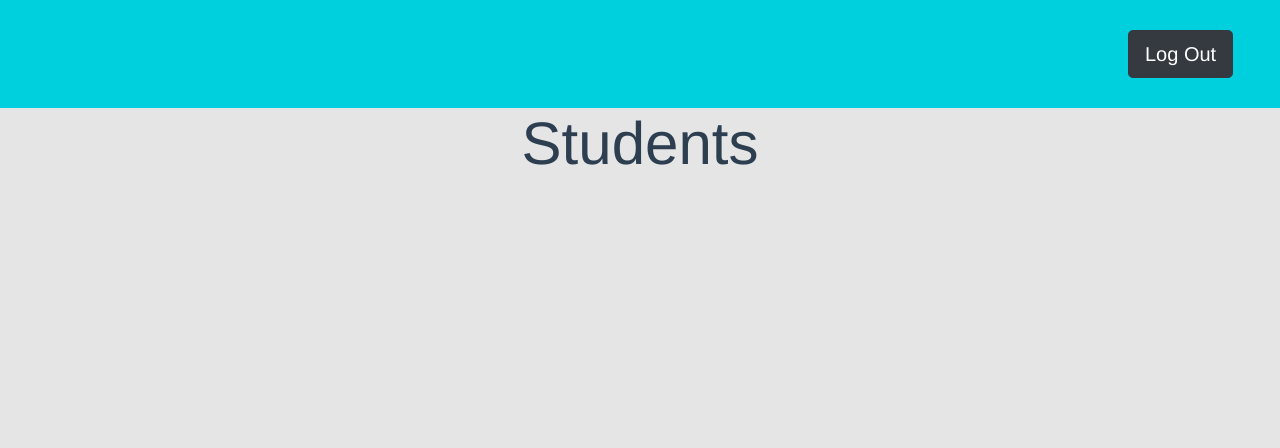
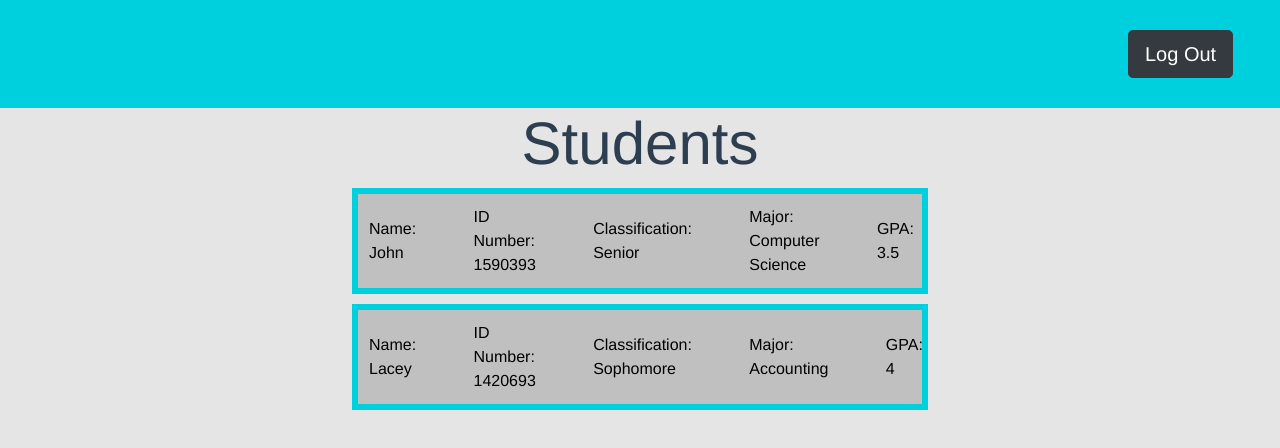
Before and after one commit to tylerdavidjoy/SEIV-Project2-Vue, a Vue app: page /students in a window 1280 px wide. Shown: the top 448 px of the page. Built offline with nearby package versions, Linux system fonts and the light colour scheme.

Commit message:
student list shows students and buttons go profile

```diff
--- a/src/components/StudentList.vue
+++ b/src/components/StudentList.vue
@@ -18,15 +18,19 @@
       <button v-on:click="addNew(true)" style="width:4%; height: 25px; margin:10px;"> Add +</button>
     </div>
     -->
-
     <div v-for="(data,index) in students" :key='index'>
-      <button class="list" v-on:click="view(data.Student_ID)">
+      <button class="list" v-on:click="view(data)">
         <tbody>
           <tr>
-            <td class="list-content-large">{{data.Student_Name}}</td>
-            <td></td>
+            <td class="list-content-small">Name: {{data.Student_Name}}</td>
             <td style="color:#C0C0C0">______</td>
-            <td class="list-content-small">Credits: {{data.Course_Credit}}</td>
+            <td class="list-content-small">ID Number: {{data.Student_ID}}</td>
+            <td style="color:#C0C0C0">______</td>
+            <td class="list-content-small">Classification: {{data.Student_Classification}}</td>
+            <td style="color:#C0C0C0">______</td>
+            <td class="list-content-small">Major: {{data.Student_Major}}</td>
+            <td style="color:#C0C0C0">______</td>
+            <td class="list-content-small">GPA: {{data.Student_GPA}}</td>
           </tr>
         </tbody>
       </button>
@@ -40,16 +44,38 @@ export default {
   name: "Students",
   data() {
     return {
-      students: [],
+      students: [
+        {
+          Student_Name:"John",
+          Student_ID:1590393,
+          Student_Advisor:"Dr. Doe",
+          Student_Hours_Taken:98,
+          Student_GPA:3.5,
+          Student_Classification:"Senior",
+          Student_Hours_To_Graduate:32,
+          Student_Major:"Computer Science",
+        },
+        {
+          Student_Name:"Lacey",
+          Student_ID:1420693,
+          Student_Advisor:"Dr. Doe",
+          Student_Hours_Taken:32,
+          Student_GPA:4.0,
+          Student_Classification:"Sophomore",
+          Student_Hours_To_Graduate:98,
+          Student_Major:"Accounting",
+        }
+      ],
         hover: false,
         search: "",
         selected: ""
       }
-    }/*,
+
+    },
     methods: {
-        view: function(courseID){
-            this.$router.push({name: 'Edit', params: {id:courseID, new:false}})
-          },
+        view: function(data){
+            this.$router.push({name: 'Profile', params: {name:data.Student_Name, student:data}})
+          },/*
         addNew: function(){
           this.$router.push({name: 'New', params: {new:true}})
           },
@@ -131,8 +157,9 @@ export default {
     .catch(error => {
       console.log("ERROR: " + error.response)
     })
-  }
-*/};
+  */}
+
+};
 </script>
 
 
--- a/src/router/index.js
+++ b/src/router/index.js
@@ -54,6 +54,13 @@ const routes = [
     component: () =>
       import("../views/buildPlan.vue")
   },
+  {
+    path:"/profile",
+    name:"Profile",
+    props: true,
+    component: () =>
+      import("../views/profile.vue")
+  },
 ];
 
 const router = new VueRouter({
```
